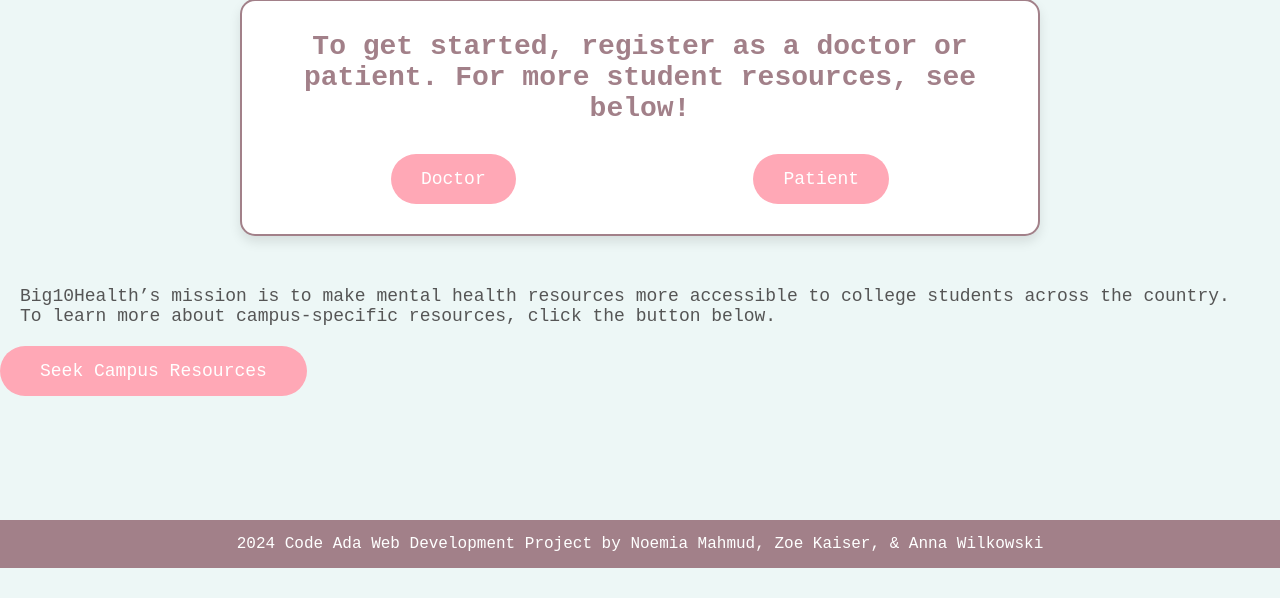
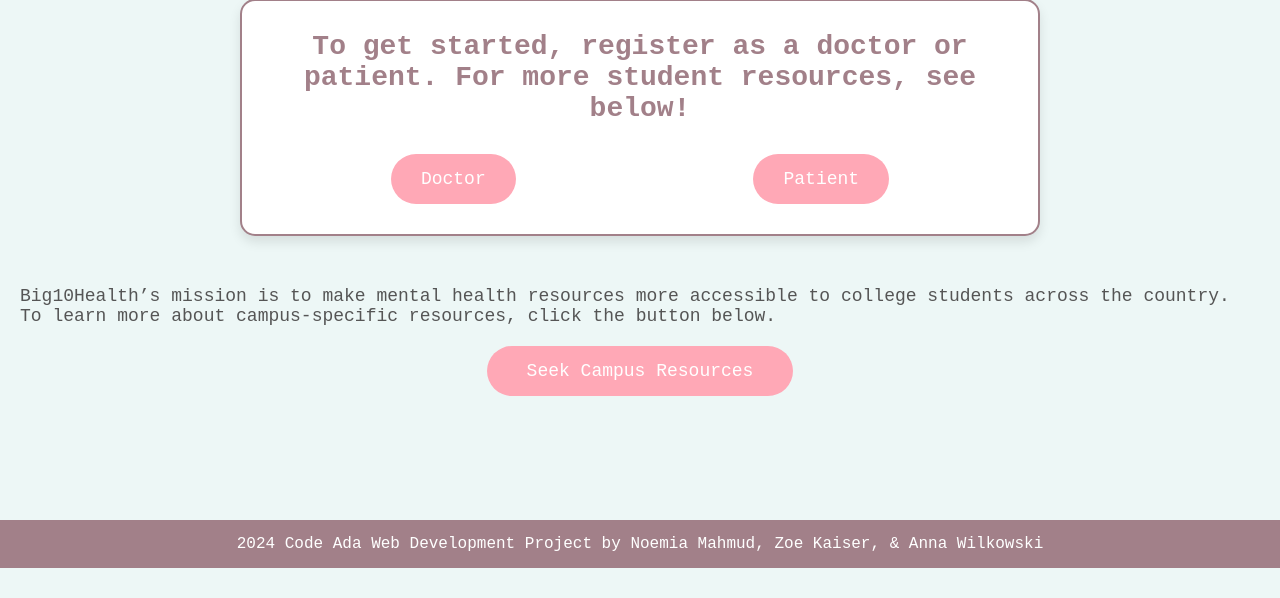
Before and after one commit to zkaiser3/Code-ADA-2024, a Flask app: page / in a window 1280 px wide. Shown: the part 232-830 px from the top of the page. Run offline with Flask 3, Linux system fonts and the light colour scheme.

Commit message:
index design

```diff
--- a/templates/index.html
+++ b/templates/index.html
@@ -122,17 +122,21 @@
             margin-top: 30px;
             padding: 0 20px;
         }
+        .resource-button-container {
+            text-align: center;
+            margin-top: 20px; /* Optional: adds some space above the button */
+        }
 
         .resource-button {
             padding: 15px 40px;
             font-size: 18px;
-            margin: 20px auto;
             background-color: #FFA8B6; /* Button color */
             color: white;
             border: none;
             border-radius: 25px;
             cursor: pointer;
             transition: background-color 0.3s ease;
+            display: inline-block; /* Ensures it respects the text-align property */
         }
 
         .resource-button:hover {
```
